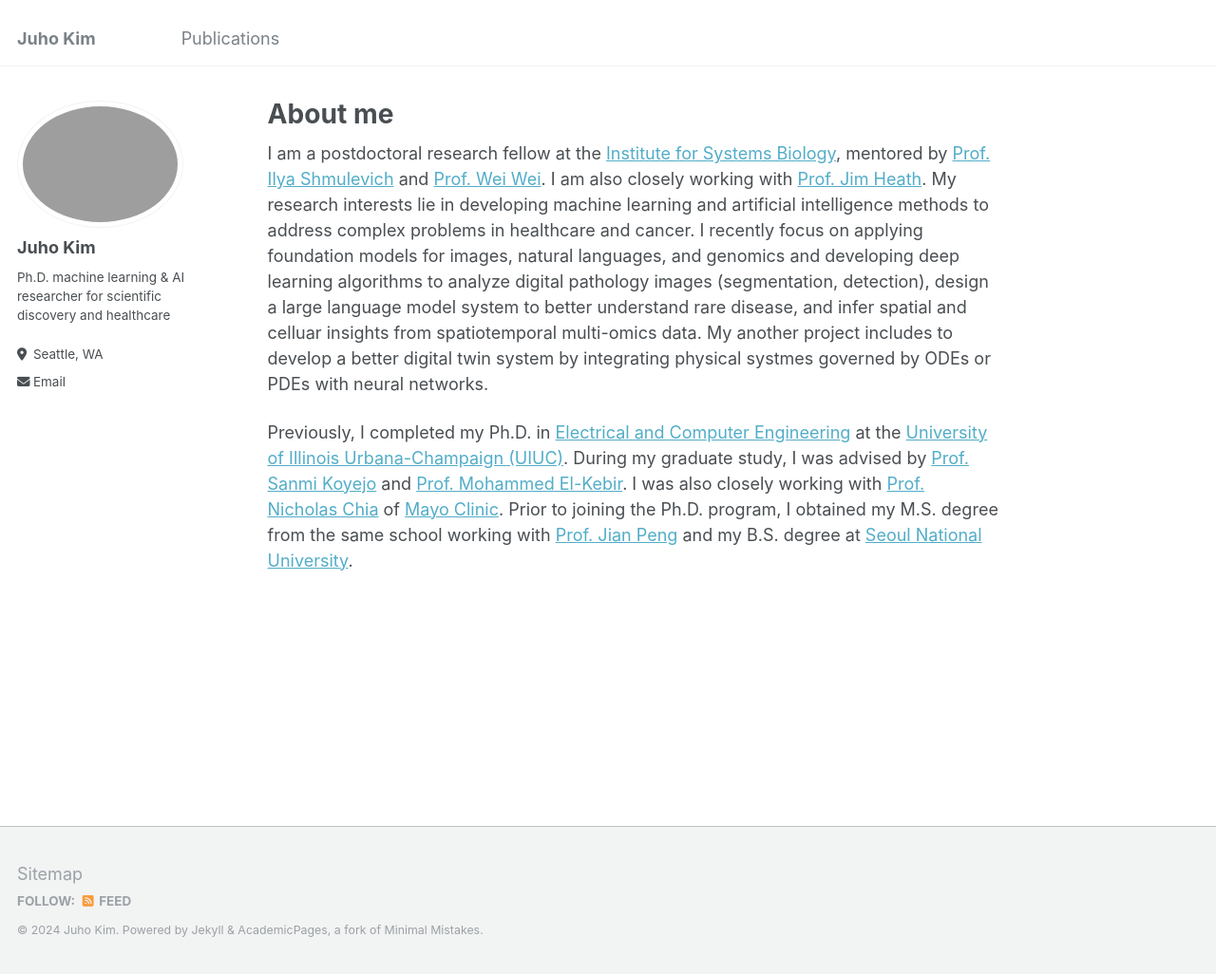
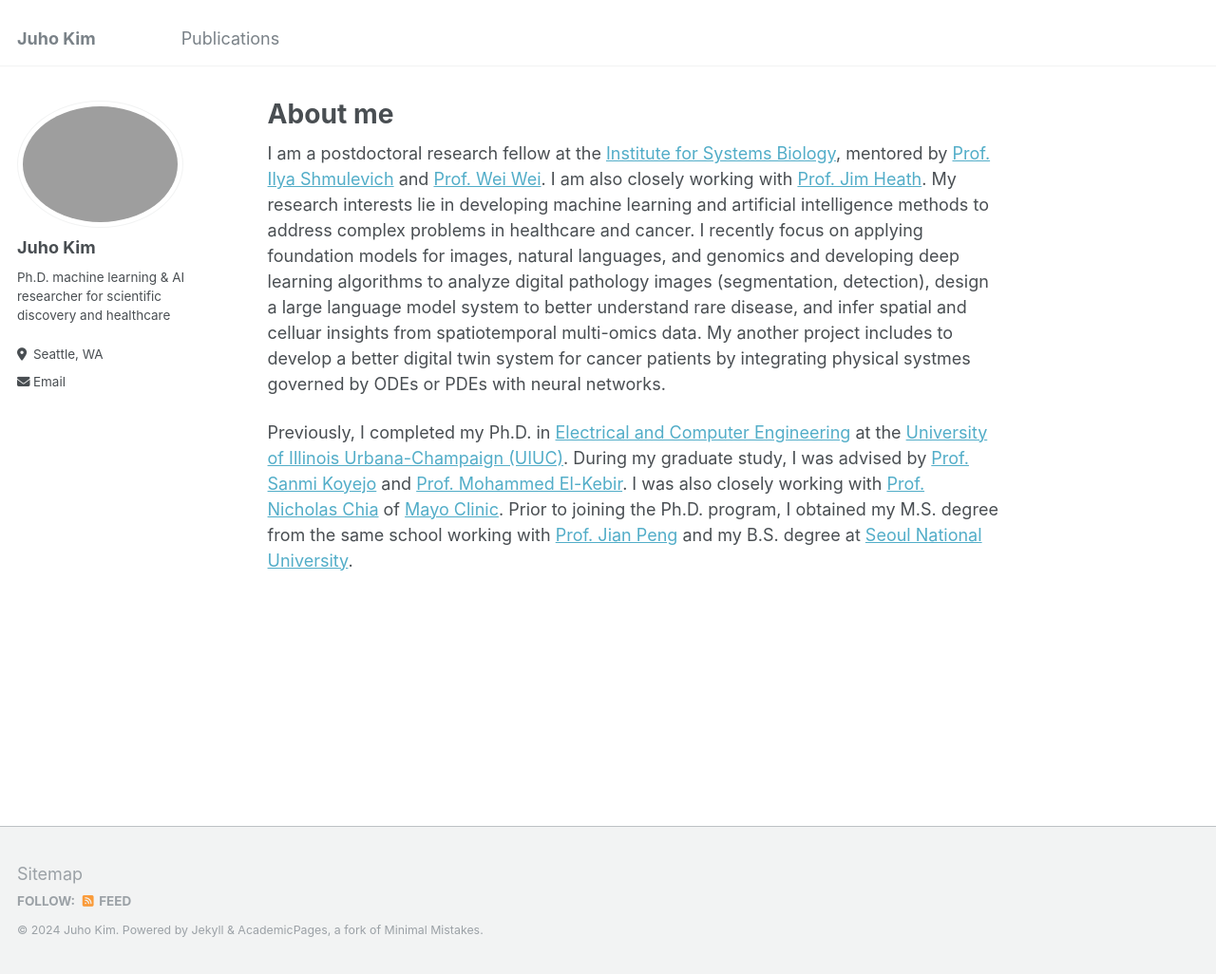
Before and after one commit to juhokim/juhokim.github.io, a Jekyll site: the page built from _pages/about.md, in a window 1280 px wide and 1026 px high. Shown: the whole window at 95% size. Built offline with Jekyll 4.4.1, drawn with Linux system fonts in a browser that asks for light colours.

Commit message:
Update about.md

```diff
--- a/_pages/about.md
+++ b/_pages/about.md
@@ -7,6 +7,6 @@ redirect_from:
   - /about.html
 ---
 
-I am a postdoctoral research fellow at the [Institute for Systems Biology](https://isbscience.org/), mentored by [Prof. Ilya Shmulevich](https://shmulevich.isbscience.org/) and [Prof. Wei Wei](https://www.wei-lab.net/). I am also closely working with [Prof. Jim Heath](https://heath.isbscience.org/). My research interests lie in developing machine learning and artificial intelligence methods to address complex problems in healthcare and cancer. I recently focus on applying foundation models for images, natural languages, and genomics and developing deep learning algorithms to analyze digital pathology images (segmentation, detection), design a large language model system to better understand rare disease, and infer spatial and celluar insights from spatiotemporal multi-omics data. My another project includes to develop a better digital twin system by integrating physical systmes governed by ODEs or PDEs with neural networks.
+I am a postdoctoral research fellow at the [Institute for Systems Biology](https://isbscience.org/), mentored by [Prof. Ilya Shmulevich](https://shmulevich.isbscience.org/) and [Prof. Wei Wei](https://www.wei-lab.net/). I am also closely working with [Prof. Jim Heath](https://heath.isbscience.org/). My research interests lie in developing machine learning and artificial intelligence methods to address complex problems in healthcare and cancer. I recently focus on applying foundation models for images, natural languages, and genomics and developing deep learning algorithms to analyze digital pathology images (segmentation, detection), design a large language model system to better understand rare disease, and infer spatial and celluar insights from spatiotemporal multi-omics data. My another project includes to develop a better digital twin system for cancer patients by integrating physical systmes governed by ODEs or PDEs with neural networks.
 
 Previously, I completed my Ph.D. in [Electrical and Computer Engineering](https://ece.illinois.edu/) at the [University of Illinois Urbana-Champaign (UIUC)](https://illinois.edu/). During my graduate study, I was advised by [Prof. Sanmi Koyejo](https://cs.stanford.edu/~sanmi/) and [Prof. Mohammed El-Kebir](https://www.el-kebir.net/). I was also closely working with [Prof. Nicholas Chia](https://www.mayo.edu/research/faculty/chia-nicholas-ph-d/bio-20087464) of [Mayo Clinic](https://www.mayo.edu). Prior to joining the Ph.D. program, I obtained my M.S. degree from the same school working with [Prof. Jian Peng](https://jianpeng.web.engr.illinois.edu/) and my B.S. degree at [Seoul National University](https://en.snu.ac.kr/).
```
